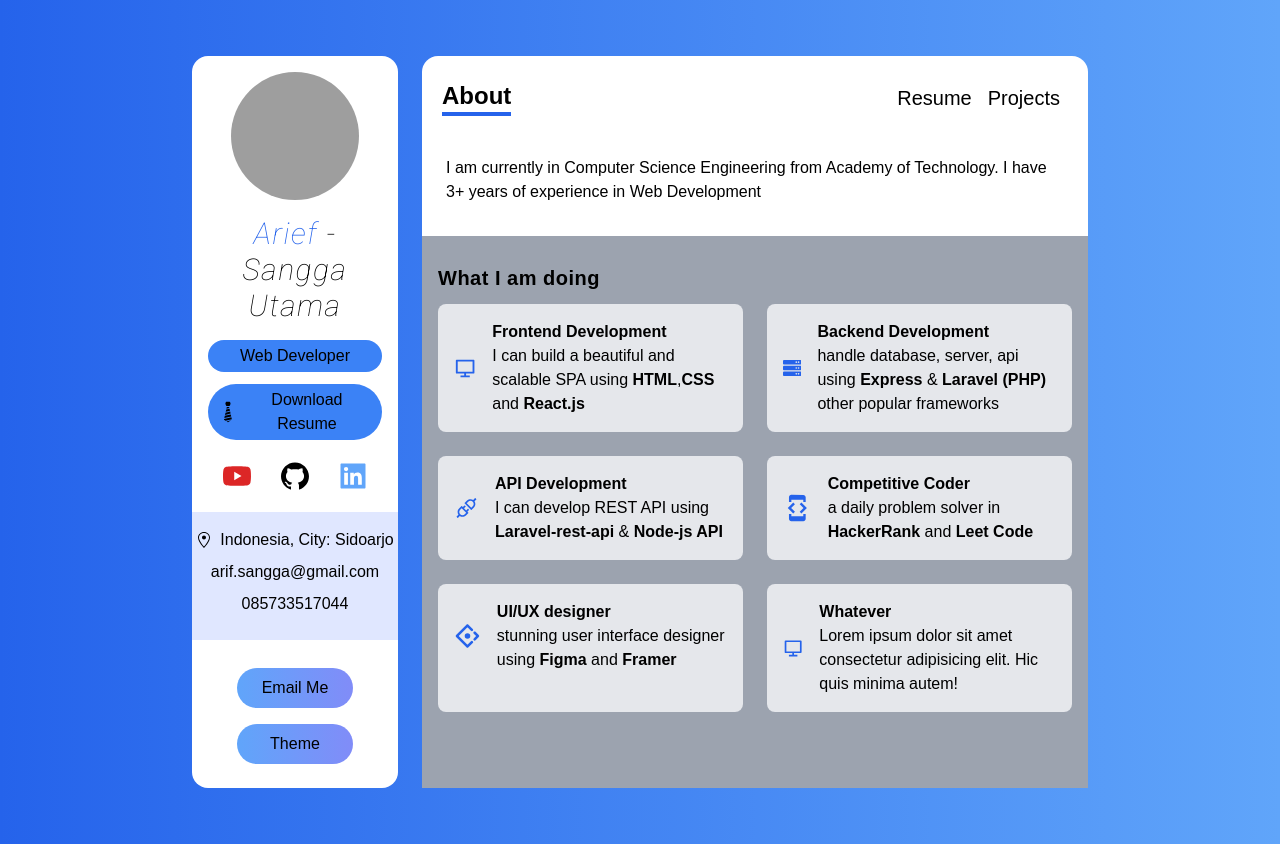
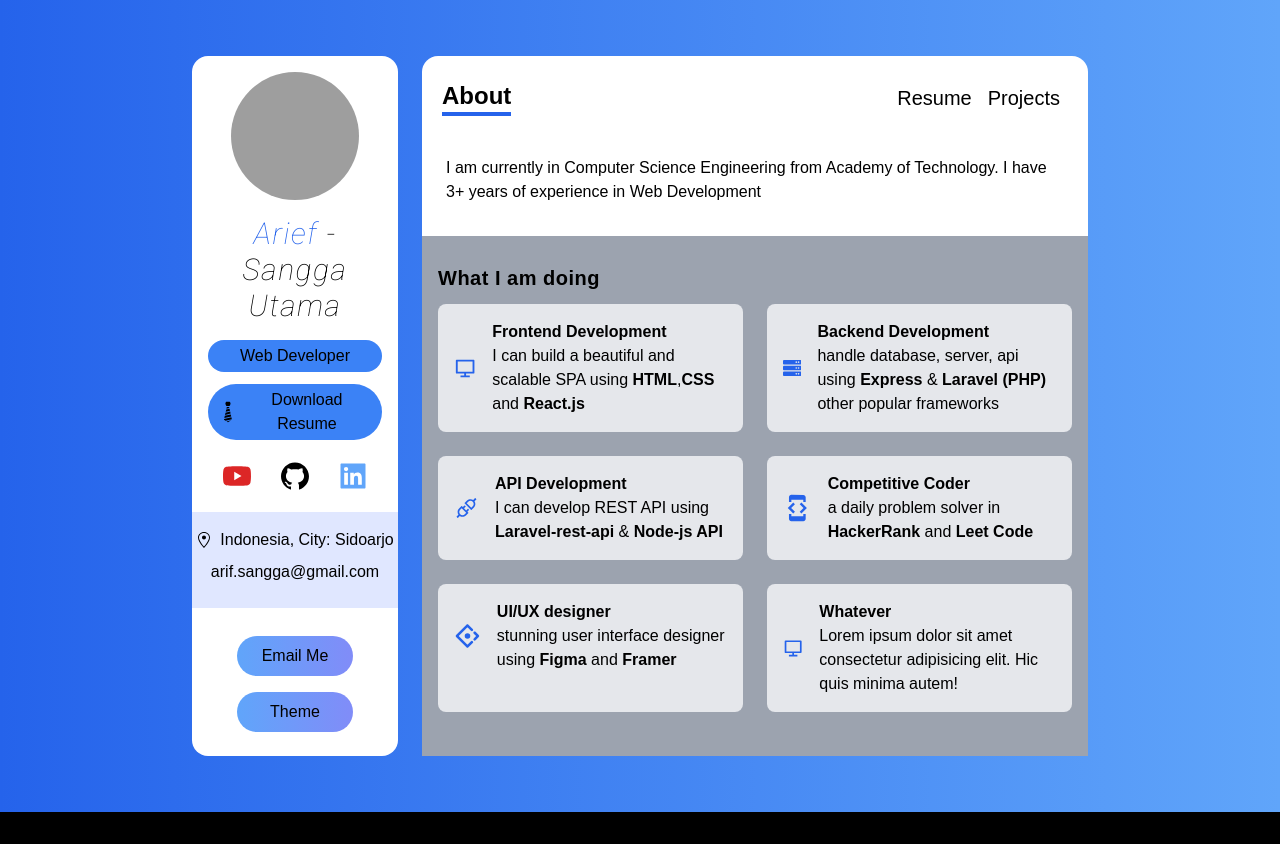
Before and after one commit to kapoylawas/portofolio, a Next.js app: page / in a window 1280 px wide. After the commit the page ends 812 px from the top, so only its background shows below. Built offline with nearby package versions, Linux system fonts and the light colour scheme; grey boxes are pictures that could not be loaded.

Commit message:
hapu tlp

```diff
--- a/components/Sidebar.tsx
+++ b/components/Sidebar.tsx
@@ -45,7 +45,6 @@ const Sidebar = () => {
           <span>Indonesia, City: Sidoarjo</span>
         </div>
         <p className="my-2">arif.sangga@gmail.com</p>
-        <p className="my-2">085733517044</p>
       </div>
       {/* email button */}
       <button
```
